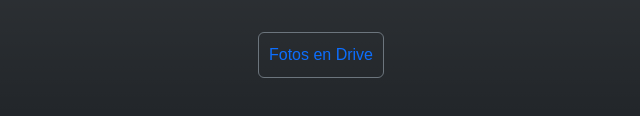
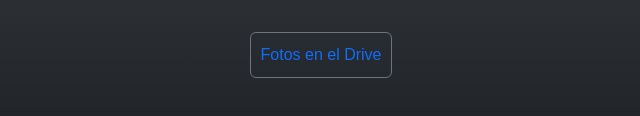
Before and after one commit to germanoporto/germanboxgym, a plain HTML site: page pages/nosotros.html in a window 1280 px wide. Shown: the part 1788-1904 px from the top of the page, 319-959 px from the left. Drawn offline with nearby package versions, Linux system fonts and the light colour scheme.

Commit message:
tercer commit

```diff
--- a/pages/nosotros.html
+++ b/pages/nosotros.html
@@ -112,7 +112,7 @@
                     </p>
 
                     <button type="button" class="btn btn-outline-secondary">
-                        <a href="#">Fotos en Drive</a>
+                        <a href="#">Fotos en el Drive</a>
                     </button>
                 </section>
             </footer>
```
